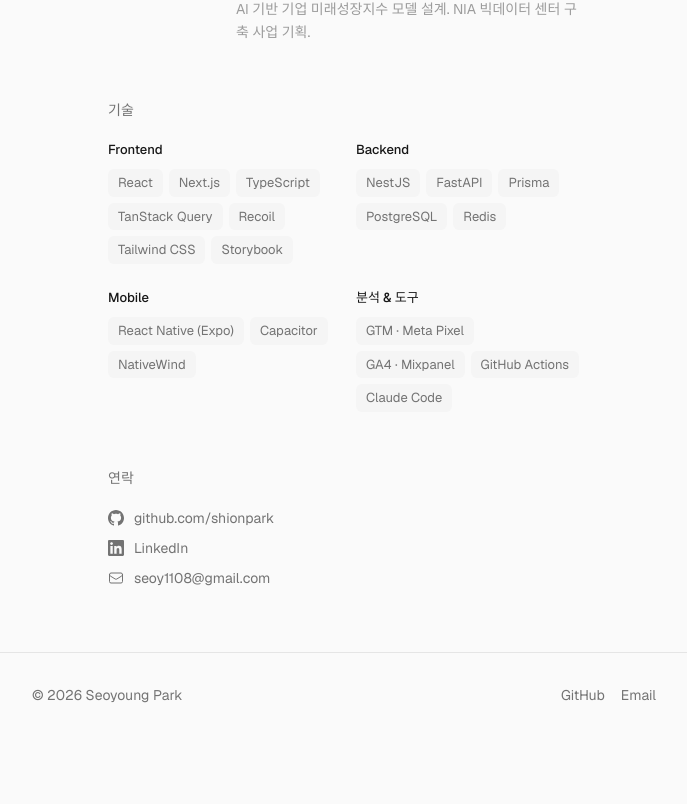
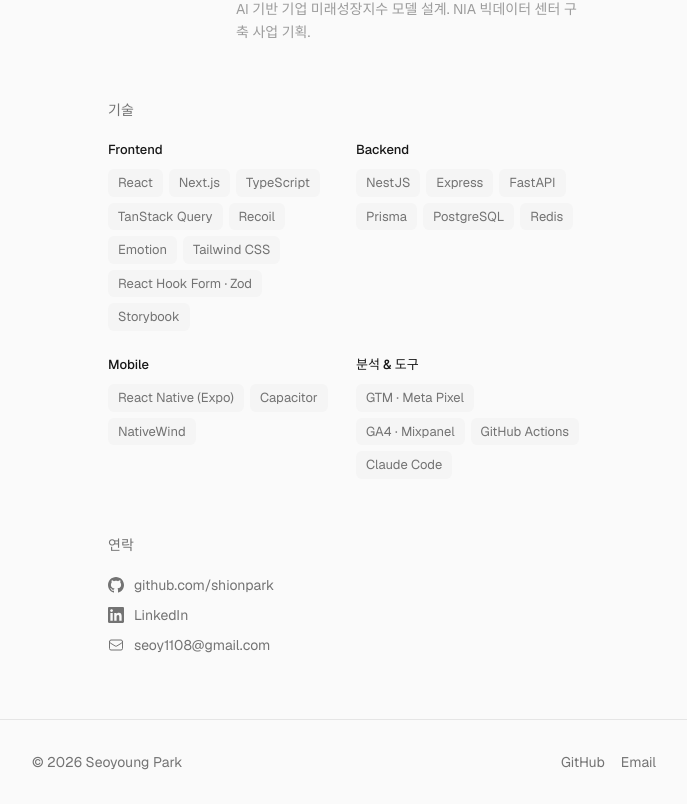
Before and after one commit to shionpark/shion-blog, a Next.js app: page /about in a window 1280 px wide. Shown: the part 1006-1810 px from the top of the page, without its empty margins (296-983 px from the left). Before the commit the page ends 1743 px from the top, so only its background shows below. Built offline with nearby package versions, Linux system fonts and the light colour scheme.

Commit message:
docs: About 기술 스택에 Emotion, React Hook Form · Zod, Express 추가

```diff
--- a/src/app/about/page.tsx
+++ b/src/app/about/page.tsx
@@ -15,11 +15,11 @@ type SkillGroup = {
 const SKILL_GROUPS: SkillGroup[] = [
   {
     label: "Frontend",
-    skills: ["React", "Next.js", "TypeScript", "TanStack Query", "Recoil", "Tailwind CSS", "Storybook"],
+    skills: ["React", "Next.js", "TypeScript", "TanStack Query", "Recoil", "Emotion", "Tailwind CSS", "React Hook Form · Zod", "Storybook"],
   },
   {
     label: "Backend",
-    skills: ["NestJS", "FastAPI", "Prisma", "PostgreSQL", "Redis"],
+    skills: ["NestJS", "Express", "FastAPI", "Prisma", "PostgreSQL", "Redis"],
   },
   {
     label: "Mobile",
```
